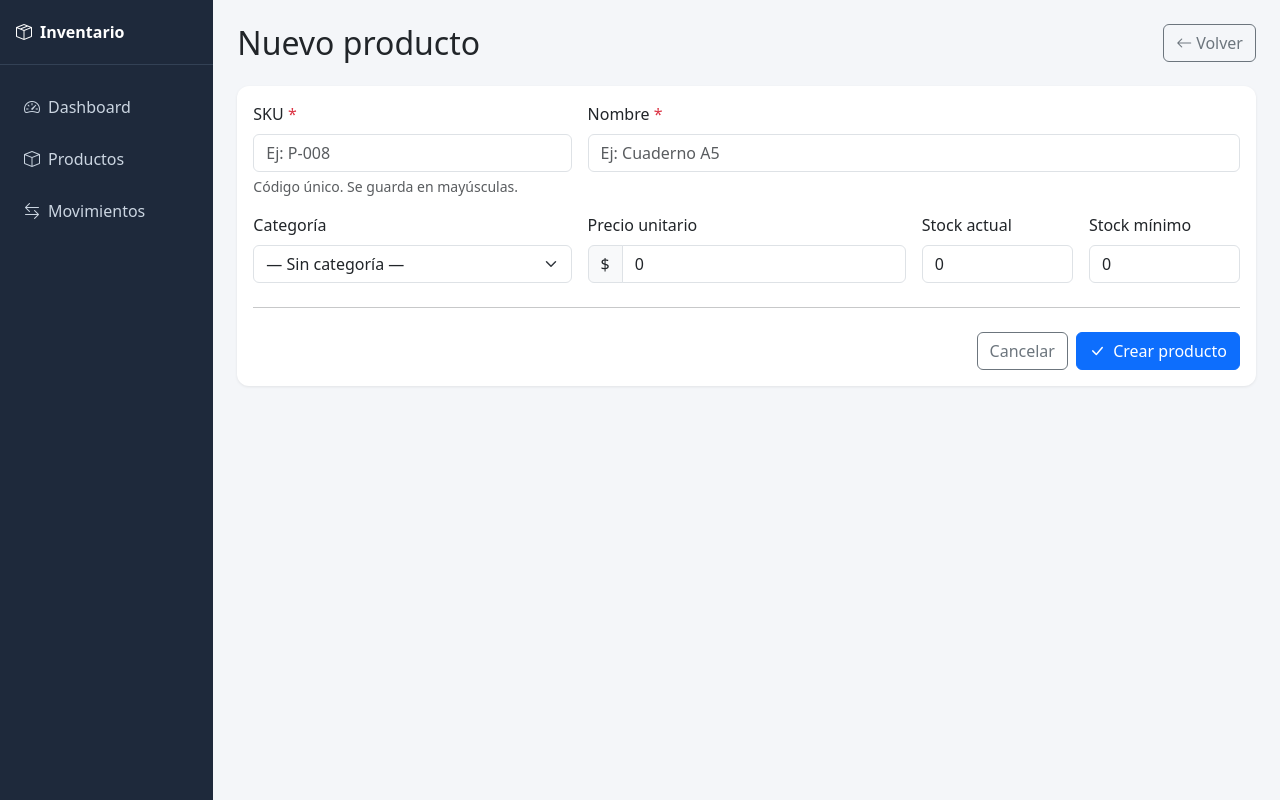
After one commit to AngelisDesign/sistema-inventario, a Flask app: page /productos/nuevo in a window 1280 px wide. The commit adds this page. Run offline with Flask 3, Linux system fonts and the light colour scheme; data comes from the database, SQL or seed files in the repository.

Commit message:
feat: crear producto con validaciones

```diff
--- a/app.py
+++ b/app.py
@@ -84,6 +84,64 @@ def productos():
     """)
     return render_template("productos.html", productos=productos)
 
+@app.route("/productos/nuevo", methods=["GET"])
+def producto_nuevo():
+    categorias = query("SELECT id, name FROM categories ORDER BY name")
+    return render_template("producto_form.html",
+                           producto=None,
+                           categorias=categorias)
+
+
+@app.route("/productos/nuevo", methods=["POST"])
+def producto_crear():
+    sku = (request.form.get("sku") or "").strip().upper()
+    name = (request.form.get("name") or "").strip()
+    category_id = request.form.get("category_id", type=int)
+    stock = request.form.get("stock", type=int) or 0
+    stock_min = request.form.get("stock_min", type=int) or 0
+    price = request.form.get("price", type=float) or 0.0
+
+    # Validaciones
+    errores = []
+    if not sku:
+        errores.append("El SKU es obligatorio.")
+    if not name:
+        errores.append("El nombre es obligatorio.")
+    if stock < 0:
+        errores.append("El stock no puede ser negativo.")
+    if stock_min < 0:
+        errores.append("El stock mínimo no puede ser negativo.")
+    if price < 0:
+        errores.append("El precio no puede ser negativo.")
+
+    # SKU duplicado
+    existente = query("SELECT id FROM products WHERE sku = %s", (sku,))
+    if existente:
+        errores.append(f"Ya existe un producto con el SKU {sku}.")
+
+    if errores:
+        for e in errores:
+            flash(e, "danger")
+        categorias = query("SELECT id, name FROM categories ORDER BY name")
+        return render_template("producto_form.html",
+                               producto=request.form,
+                               categorias=categorias)
+
+    # Insertar
+    try:
+        with transaction() as cursor:
+            cursor.execute("""
+                INSERT INTO products (sku, name, category_id, stock, stock_min, price, active)
+                VALUES (%s, %s, %s, %s, %s, %s, 1)
+            """, (sku, name, category_id, stock, stock_min, price))
+        flash(f"Producto '{name}' creado correctamente.", "success")
+        return redirect(url_for("productos"))
+    except Exception as e:
+        flash(f"Error al crear el producto: {e}", "danger")
+        categorias = query("SELECT id, name FROM categories ORDER BY name")
+        return render_template("producto_form.html",
+                               producto=request.form,
+                               categorias=categorias)
 
 @app.route("/movimientos")
 def movimientos():
--- /dev/null
+++ b/templates/producto_form.html
@@ -0,0 +1,122 @@
+<!DOCTYPE html>
+<html lang="es">
+<head>
+  <meta charset="UTF-8">
+  <meta name="viewport" content="width=device-width, initial-scale=1.0">
+  <title>Inventario - {{ 'Editar' if producto and producto.id else 'Nuevo' }} producto</title>
+  <link href="https://cdn.jsdelivr.net/npm/bootstrap@5.3.3/dist/css/bootstrap.min.css" rel="stylesheet">
+  <link href="https://cdn.jsdelivr.net/npm/bootstrap-icons@1.11.3/font/bootstrap-icons.css" rel="stylesheet">
+  <link href="{{ url_for('static', filename='css/style.css') }}" rel="stylesheet">
+</head>
+<body>
+
+<div class="container-fluid">
+  <div class="row">
+
+    <aside class="col-md-2 sidebar p-0">
+      <div class="brand"><i class="bi bi-box-seam me-2"></i>Inventario</div>
+      <nav class="nav flex-column mt-3">
+        <a class="nav-link" href="{{ url_for('dashboard') }}"><i class="bi bi-speedometer2 me-2"></i>Dashboard</a>
+        <a class="nav-link" href="{{ url_for('productos') }}"><i class="bi bi-box me-2"></i>Productos</a>
+        <a class="nav-link" href="{{ url_for('movimientos') }}"><i class="bi bi-arrow-left-right me-2"></i>Movimientos</a>
+      </nav>
+    </aside>
+
+    <main class="col-md-10 p-4">
+      <div class="d-flex justify-content-between align-items-center mb-4">
+        <h2 class="mb-0">{{ 'Editar producto' if producto and producto.id else 'Nuevo producto' }}</h2>
+        <a href="{{ url_for('productos') }}" class="btn btn-outline-secondary">
+          <i class="bi bi-arrow-left me-1"></i>Volver
+        </a>
+      </div>
+
+      {% with messages = get_flashed_messages(with_categories=true) %}
+        {% for category, message in messages %}
+          <div class="alert alert-{{ category }} alert-dismissible fade show" role="alert">
+            {{ message }}
+            <button type="button" class="btn-close" data-bs-dismiss="alert"></button>
+          </div>
+        {% endfor %}
+      {% endwith %}
+
+      <div class="card card-stat">
+        <div class="card-body">
+          <form method="POST"
+                action="{{ url_for('producto_editar', id=producto.id) if producto and producto.id else url_for('producto_crear') }}">
+
+            <div class="row g-3">
+              <div class="col-md-4">
+                <label class="form-label">SKU <span class="text-danger">*</span></label>
+                <input type="text" class="form-control" name="sku"
+                       value="{{ producto.sku if producto else '' }}"
+                       placeholder="Ej: P-008" required>
+                <div class="form-text">Código único. Se guarda en mayúsculas.</div>
+              </div>
+
+              <div class="col-md-8">
+                <label class="form-label">Nombre <span class="text-danger">*</span></label>
+                <input type="text" class="form-control" name="name"
+                       value="{{ producto.name if producto else '' }}"
+                       placeholder="Ej: Cuaderno A5" required>
+              </div>
+
+              <div class="col-md-4">
+                <label class="form-label">Categoría</label>
+                <select class="form-select" name="category_id">
+                  <option value="">— Sin categoría —</option>
+                  {% for c in categorias %}
+                    <option value="{{ c.id }}"
+                      {% if producto and producto.category_id|int == c.id %}selected{% endif %}>
+                      {{ c.name }}
+                    </option>
+                  {% endfor %}
+                </select>
+              </div>
+
+              <div class="col-md-4">
+                <label class="form-label">Precio unitario</label>
+                <div class="input-group">
+                  <span class="input-group-text">$</span>
+                  <input type="number" class="form-control" name="price"
+                         value="{{ producto.price if producto else '0' }}"
+                         min="0" step="0.01">
+                </div>
+              </div>
+
+              <div class="col-md-2">
+                <label class="form-label">Stock actual</label>
+                <input type="number" class="form-control" name="stock"
+                       value="{{ producto.stock if producto else '0' }}"
+                       min="0">
+              </div>
+
+              <div class="col-md-2">
+                <label class="form-label">Stock mínimo</label>
+                <input type="number" class="form-control" name="stock_min"
+                       value="{{ producto.stock_min if producto else '0' }}"
+                       min="0">
+              </div>
+            </div>
+
+            <hr class="my-4">
+
+            <div class="d-flex justify-content-end gap-2">
+              <a href="{{ url_for('productos') }}" class="btn btn-outline-secondary">Cancelar</a>
+              <button class="btn btn-primary">
+                <i class="bi bi-check-lg me-1"></i>
+                {{ 'Guardar cambios' if producto and producto.id else 'Crear producto' }}
+              </button>
+            </div>
+
+          </form>
+        </div>
+      </div>
+    </main>
+
+  </div>
+</div>
+
+<script src="https://cdn.jsdelivr.net/npm/bootstrap@5.3.3/dist/js/bootstrap.bundle.min.js"></script>
+<script src="{{ url_for('static', filename='js/main.js') }}"></script>
+</body>
+</html>
--- a/templates/productos.html
+++ b/templates/productos.html
@@ -25,9 +25,9 @@
     <main class="col-md-10 p-4">
       <div class="d-flex justify-content-between align-items-center mb-4">
         <h2 class="mb-0">Productos</h2>
-        <button class="btn btn-primary" onclick="alert('Próximamente: formulario para crear producto')">
-          <i class="bi bi-plus-lg me-1"></i>Nuevo producto
-        </button>
+        <a href="{{ url_for('producto_nuevo') }}" class="btn btn-primary">
+        <i class="bi bi-plus-lg me-1"></i>Nuevo producto
+        </a>
       </div>
 
       <div class="card card-stat">
```
